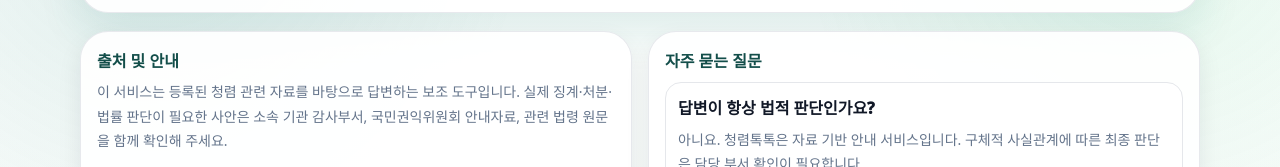
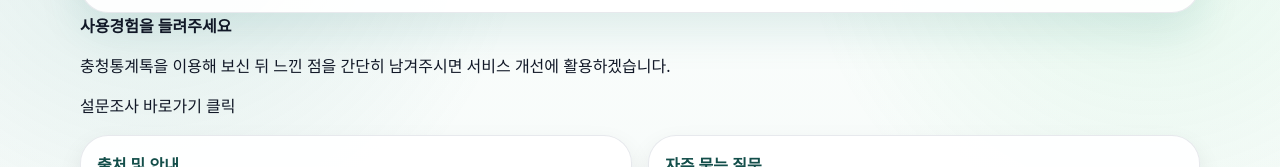
Before and after one commit to lowrider108/chung, a website: page index.html in a window 1280 px wide. Shown: the part 962-1129 px from the top of the page. Drawn offline with Linux system fonts and the light colour scheme.

Commit message:
Update index.html

```diff
--- a/index.html
+++ b/index.html
@@ -228,6 +228,17 @@
       </form>
     </section>
 
+        <div class="survey-box" role="note" aria-label="사용경험 설문조사 안내">
+          <div>
+            <strong>사용경험을 들려주세요</strong>
+            <p>충청통계톡을 이용해 보신 뒤 느낀 점을 간단히 남겨주시면 서비스 개선에 활용하겠습니다.</p>
+          </div>
+          <a class="survey-link" href="https://naver.me/F8lJjp6U" target="_blank" rel="noopener noreferrer">설문조사 바로가기 클릭</a>
+        </div>
+      </div>
+
+          </section>
+
     <section class="info-grid">
       <div class="notice-card">
         <strong>출처 및 안내</strong>
```
